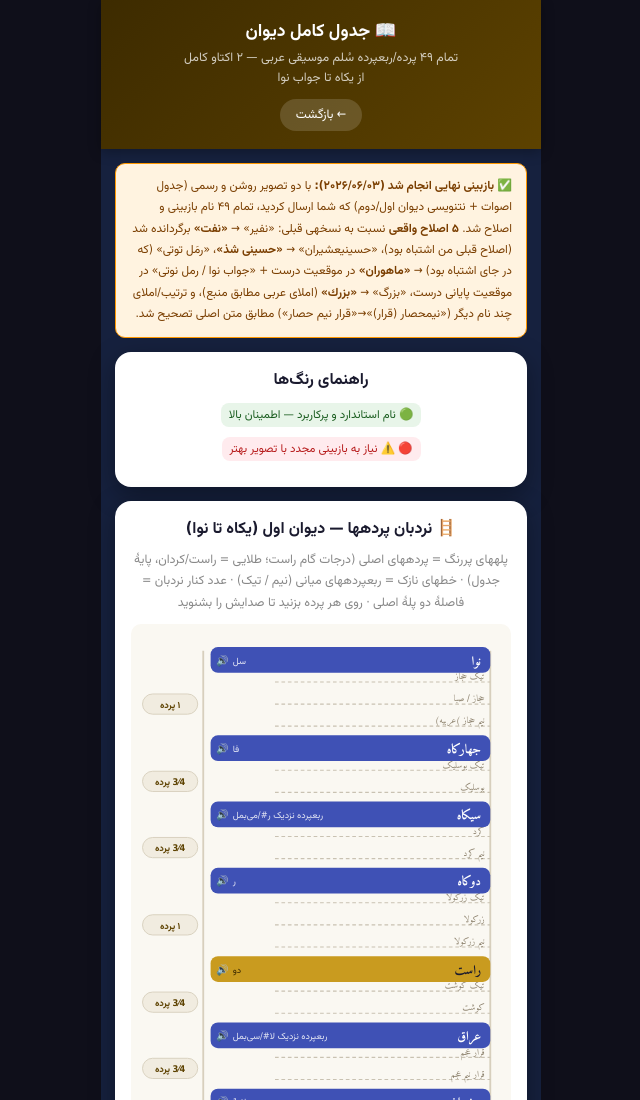
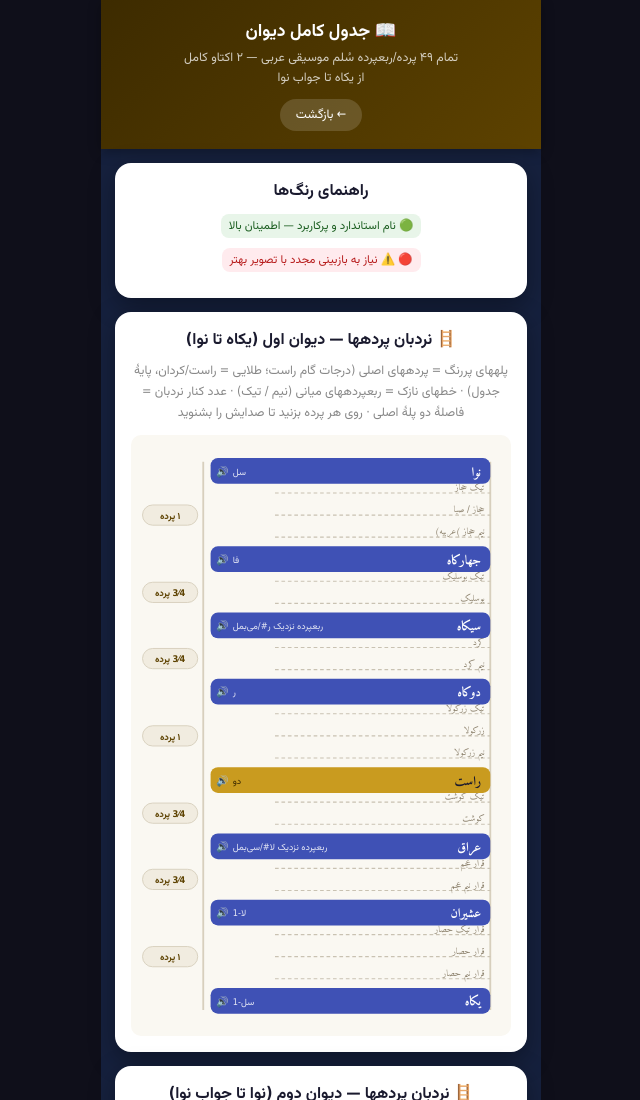
Before and after one commit to mansourfatemi/naye-quran, a plain HTML site: page _maqam_piano_demo/diwan_reference.html in a window 1280 px wide. Shown: the top 1100 px of the page, without its empty margins (319-959 px from the left). Drawn offline with Linux system fonts and the light colour scheme.

Commit message:
diwan_reference: remove internal review-log warn-box

```diff
--- a/_maqam_piano_demo/diwan_reference.html
+++ b/_maqam_piano_demo/diwan_reference.html
@@ -85,10 +85,6 @@ body.dark .ld-pill{fill:#2a2a3a;stroke:#3a3a4a}body.dark .ld-pillt{fill:#f0d77a}
     <h1>📖 جدول کامل دیوان</h1>
     <div class="sub">تمام ۴۹ پرده/ربعپرده سُلم موسیقی عربی — ۲ اکتاو کامل<br>از یکاه تا جواب نوا</div>
     <button class="backbtn" onclick="history.back()">← بازگشت</button>
-  </div>
-
-  <div class="warn-box">
-    ✅ <b>بازبینی نهایی انجام شد (۲۰۲۶/۰۶/۰۳):</b> با دو تصویر روشن و رسمی (جدول اصوات + نتنویسی دیوان اول/دوم) که شما ارسال کردید، تمام ۴۹ نام بازبینی و اصلاح شد. <b>۵ اصلاح واقعی</b> نسبت به نسخهی قبلی: «نفیر» → <b>«نفت»</b> برگردانده شد (اصلاح قبلی من اشتباه بود)، «حسینیعشیران» → <b>«حسینی شذ»</b>، «رمَل توتی» (که در جای اشتباه بود) → <b>«ماهوران»</b> در موقعیت درست + «جواب نوا / رمل نوتی» در موقعیت پایانی درست، «بزرگ» → <b>«بزرك»</b> (املای عربی مطابق منبع)، و ترتیب/املای چند نام دیگر («نیمحصار (قرار)»→«قرار نیم حصار») مطابق متن اصلی تصحیح شد.
   </div>
 
   <div class="card">
```
